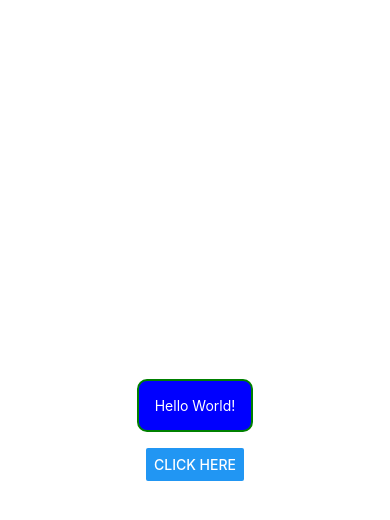
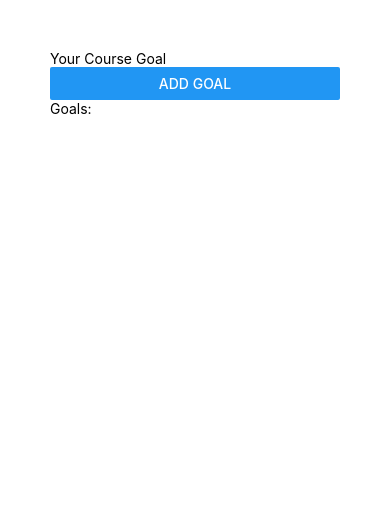
Before and after one commit to brajgon1/first-react-native-app, a React Native app: screen / in a window 390 px wide. Shown: the top 520 px of the page. Built offline with nearby package versions, Linux system fonts and the light colour scheme.

Commit message:
styling, layouts and flexbox

```diff
--- a/App.js
+++ b/App.js
@@ -1,31 +1,26 @@
-import { Button, StyleSheet, Text, View } from "react-native";
+import { Button, StyleSheet, Text, TextInput, View } from "react-native";
 
 export default function App() {
   return (
-    <View style={styles.container}>
-      <Text style={styles.dummyText}>Hello World!</Text>
-      <Button title="CLICK HERE" />
+    <View style={styles.appContainer}>
+      <View>
+        <View>
+          <TextInput placeholder='Your Course Goal' />
+          <Button title="Add Goal" />
+        </View>
+        <View>
+          <Text>Goals:</Text>
+        </View>
+      </View>
     </View>
   );
 }
 
 // below --- makes styling reusable
 const styles = StyleSheet.create({
-  container: {
-    flex: 1,
-    backgroundColor: "#fff",
-    alignItems: "center",
-    justifyContent: "center",
-  },
-  dummyText: {
-    margin: 16,
-    borderWidth: 2,
-    borderColor: "green",
-    padding: 16,
-    borderRadius: 10,
-    color: "white",
-    backgroundColor: "blue",
-  },
+  appContainer: {
+    padding: 50
+  }
 });
 
 // NO CSS IN REACT NATIVE --- CAN APPLY STYLES BUT DOING IT INLINE STYLES OR STYLESHEET OBJECTS ---
```
